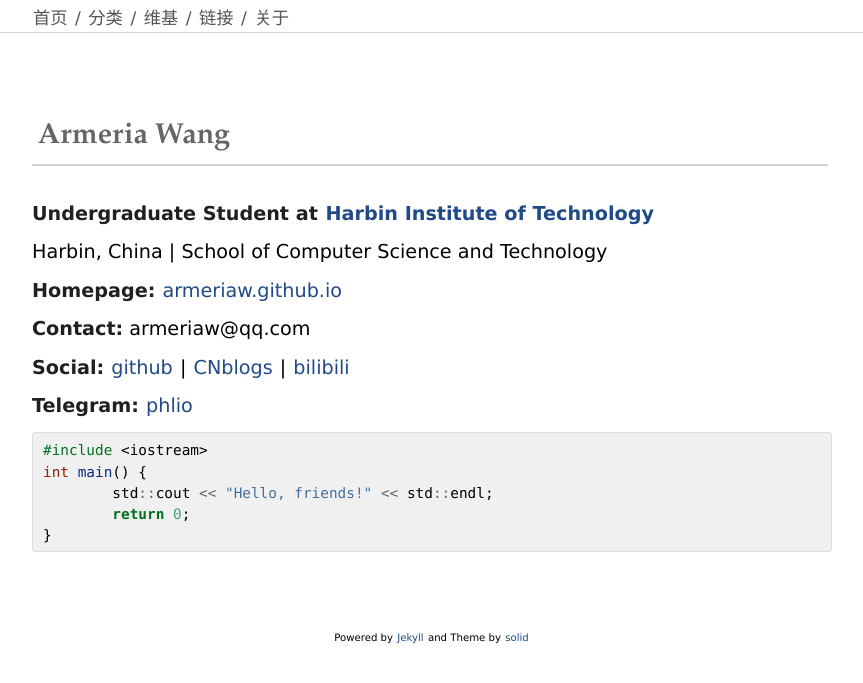
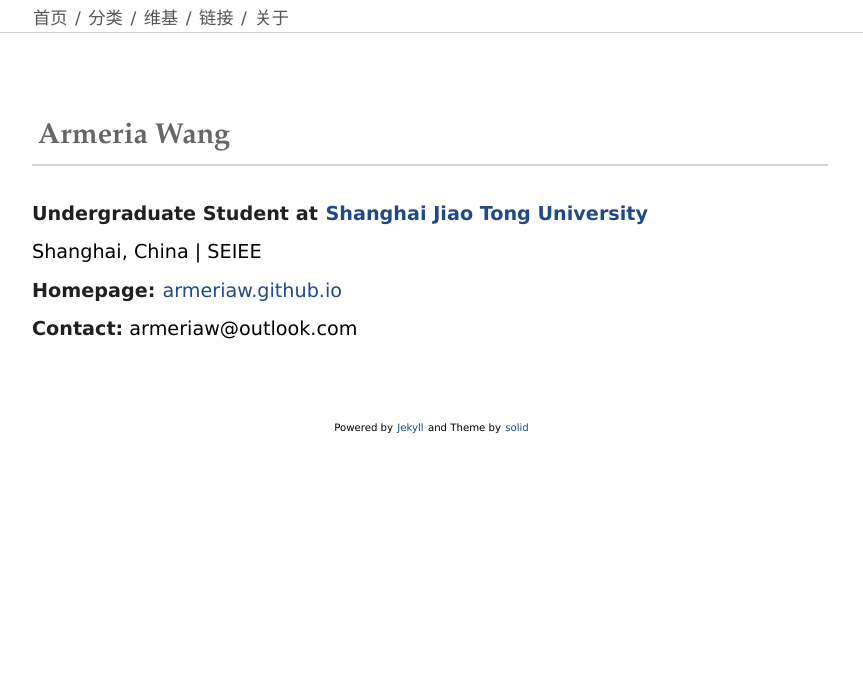
Before and after one commit to armeriaw/armeriaw.github.io, a Jekyll site: the page built from pages/about.md, in a window 1280 px wide. Shown: the top 683 px of the page, without its empty margins (208-1071 px from the left). Built offline with Jekyll 4.4.1, drawn with Linux system fonts in a browser that asks for light colours.

Commit message:
Update about.md

````diff
--- a/pages/about.md
+++ b/pages/about.md
@@ -6,22 +6,22 @@
 permalink: /about/
 ---
 
-**Undergraduate Student at [Harbin Institute of Technology](http://www.hit.edu.cn)**
+**Undergraduate Student at [Shanghai Jiao Tong University](http://www.sjtu.edu.cn)**
 
-Harbin, China \| School of Computer Science and Technology
+Shanghai, China \| SEIEE
 
 **Homepage:** [armeriaw.github.io](http://www.armeriaw.github.io)
 
-**Contact:** armeriaw@qq.com
+**Contact:** armeriaw@outlook.com
 
-**Social:**  [github](http://github.com/armeriawang) \| [CNblogs](https://www.cnblogs.com/yearwhk/) \| [bilibili](https://space.bilibili.com/4812297)
+<!-- **Social:**  [github](http://github.com/armeriawang) \| [CNblogs](https://www.cnblogs.com/yearwhk/) \| [bilibili](https://space.bilibili.com/4812297) -->
 
-**Telegram:** [phlio](https://t.me/joinchat/JOzLghUKRn7yS7D1hX5GXg)
+<!-- **Telegram:** [phlio](https://t.me/joinchat/JOzLghUKRn7yS7D1hX5GXg) -->
 
-```c++
+<!-- ```c++
 #include <iostream>
 int main() {
 	std::cout << "Hello, friends!" << std::endl;
 	return 0;
 }
-```
+``` -->
````
